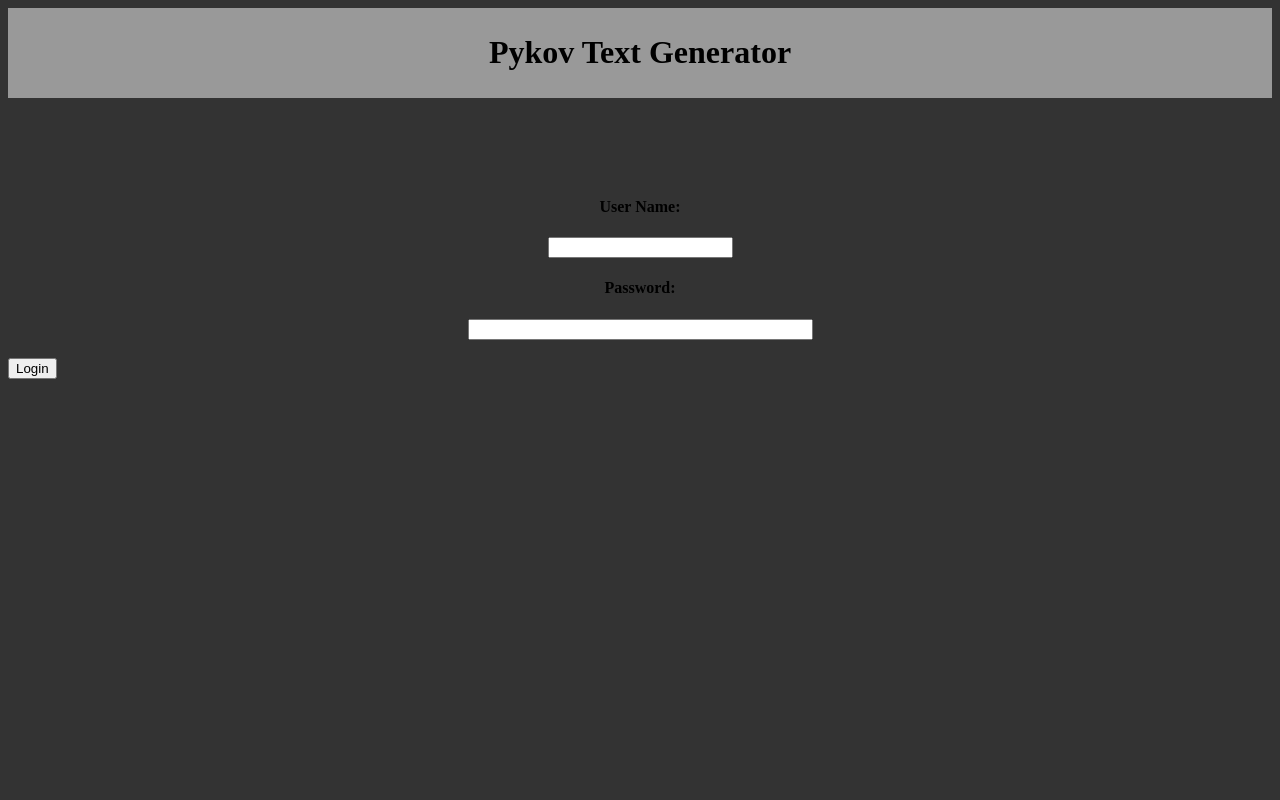
After one commit to Doxterpepper/Pykov-Text-Generator, a Flask app: template templates/login.html in a window 1280 px wide. The commit adds this page. Run offline with Flask 2, Linux system fonts and the light colour scheme; the template is opened without the code that fills it, so the values that code supplies are empty.

Commit message:
Adding login page

```diff
--- a/templates/index.html
+++ b/templates/index.html
@@ -7,6 +7,8 @@
       <h1>Pykov Text Generator</h1>
     </div>
     <div id=functions>
+	<a href="login.html"><button id="button" class="btn btn-primary btn-block">Login </button></a>
+	</br>
       <textarea></textarea>
     </div>
   <body>
--- /dev/null
+++ b/templates/login.html
@@ -0,0 +1,19 @@
+<html>
+	<head>
+    <link rel='stylesheet' href="{{ url_for('static', filename='general.css') }}">
+	</head>
+	<body>
+		<div class=title>
+			<h1>Pykov Text Generator</h1>
+		</div>
+		<div id=functions>
+		<h4>User Name:</h4><input type="text" id="userName" class="form-control input-sm chat-input"/>
+		</br>
+		<h4>Password:</h4><input type="password" size="40" maxlength="50" id="userPassword" class="form-control input-sm chat-input"/>
+		</div>
+		<div>
+		</br>
+		<button id="button" class="btn btn-primary btn-block">Login </button>
+		</div>
+	<body>
+</hmtl>
```
